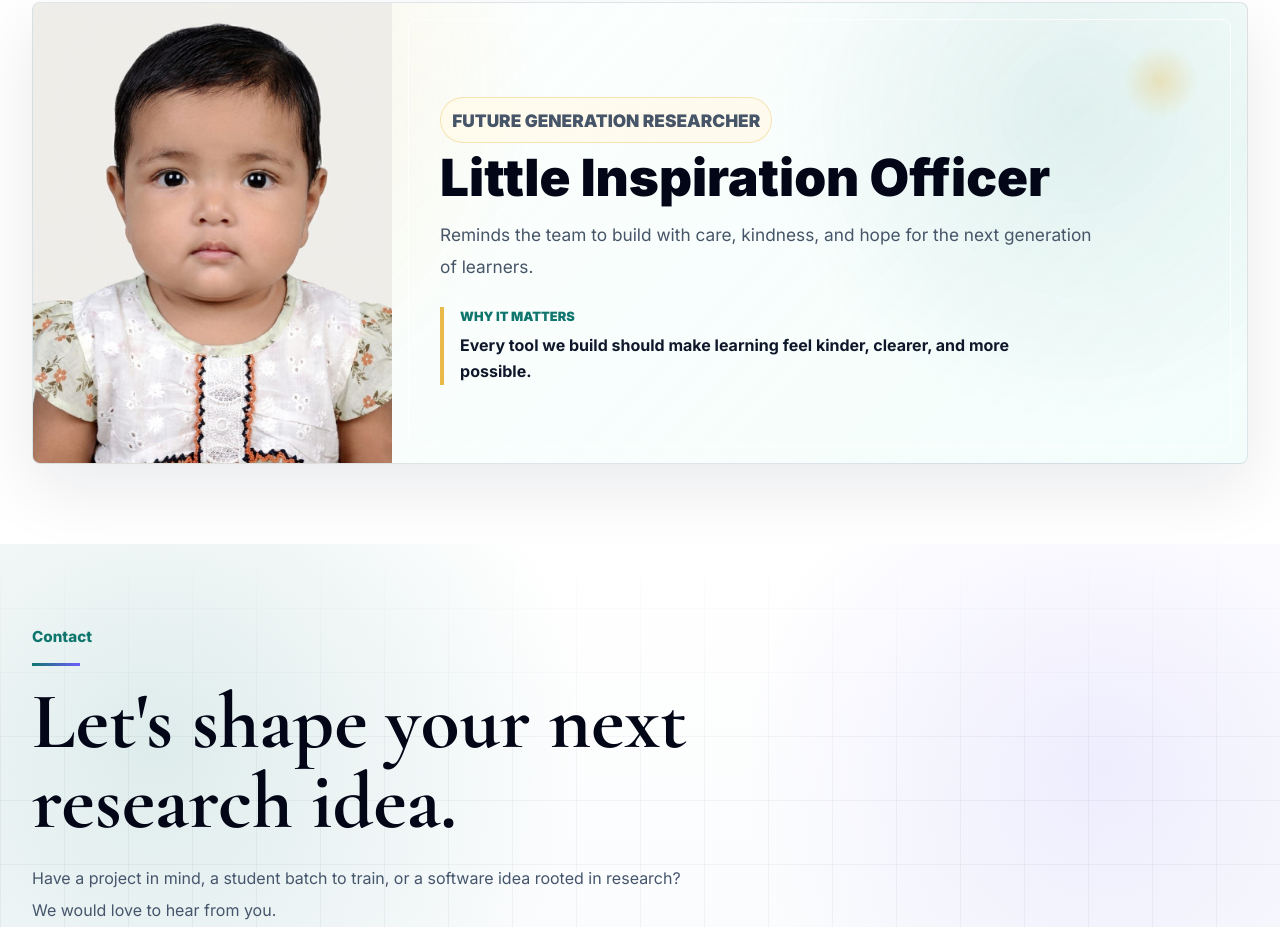
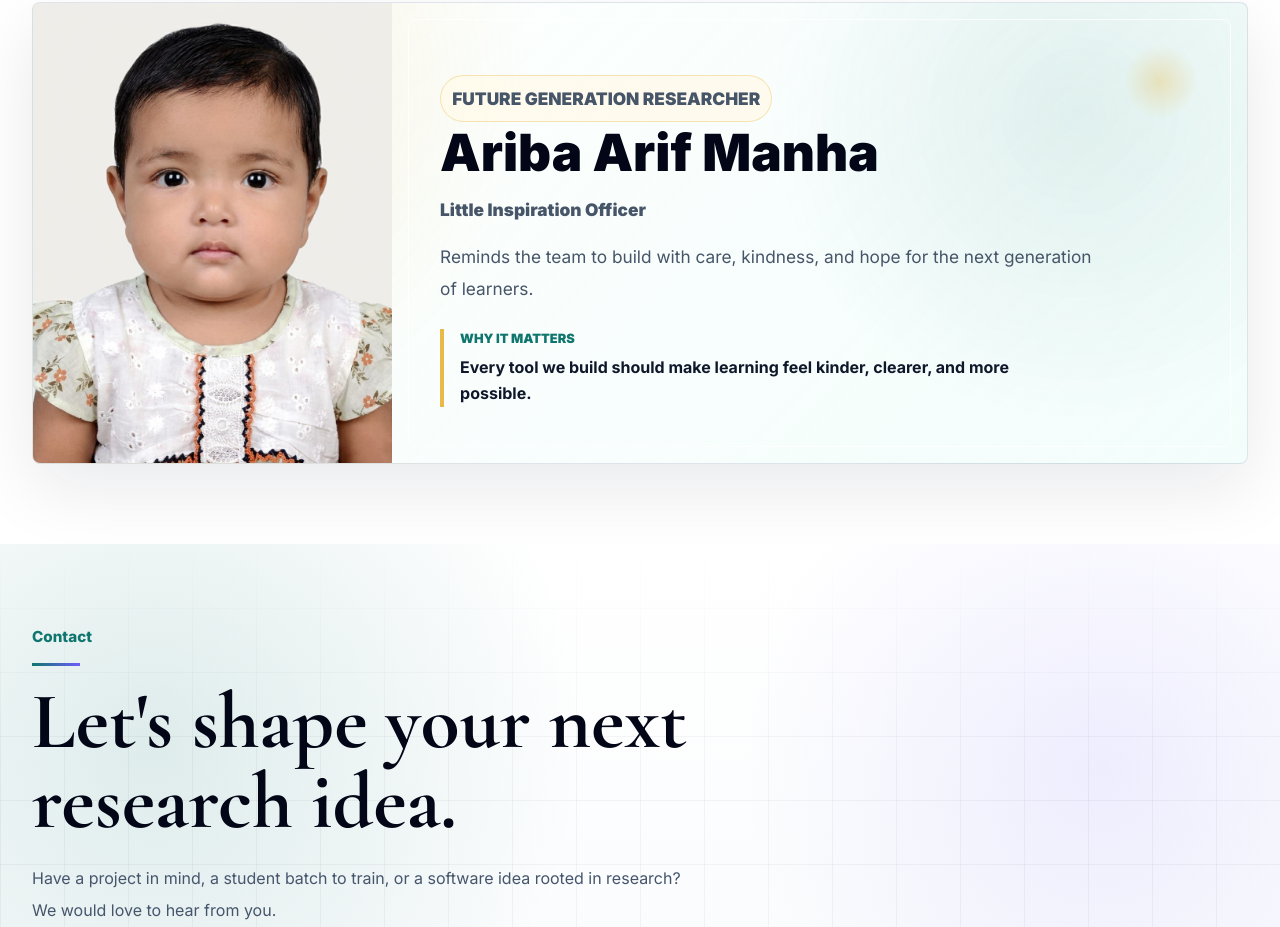
Before and after one commit to ShahriarShovo/fakibajgobeshok, a React (Vite) app: page / in a window 1280 px wide. Shown: the part 3938-4865 px from the top of the page. Built offline with nearby package versions, Linux system fonts and the light colour scheme.

Commit message:
kid name added

```diff
--- a/src/App.jsx
+++ b/src/App.jsx
@@ -349,7 +349,8 @@ function Team() {
           <div className="future-content">
             <span className="future-content-frame" aria-hidden="true" />
             <p className="future-kicker">Future generation researcher</p>
-            <h3>Little Inspiration Officer</h3>
+            <h3>Ariba Arif Manha</h3>
+            <p className="future-name">Little Inspiration Officer</p>
             <p>
               Reminds the team to build with care, kindness, and hope for the next generation of learners.
             </p>
--- a/src/index.css
+++ b/src/index.css
@@ -292,8 +292,16 @@ a {
   text-transform: uppercase;
 }
 
+.future-name {
+  margin-top: 1.25rem;
+  color: #0f766e;
+  font-size: 1.05rem;
+  font-weight: 900;
+  line-height: 1.2;
+}
+
 .future-content h3 {
-  margin-top: 0.55rem;
+  margin-top: 0.35rem;
   color: #020617;
   font-size: clamp(2rem, 4vw, 3.4rem);
   font-weight: 900;
```
